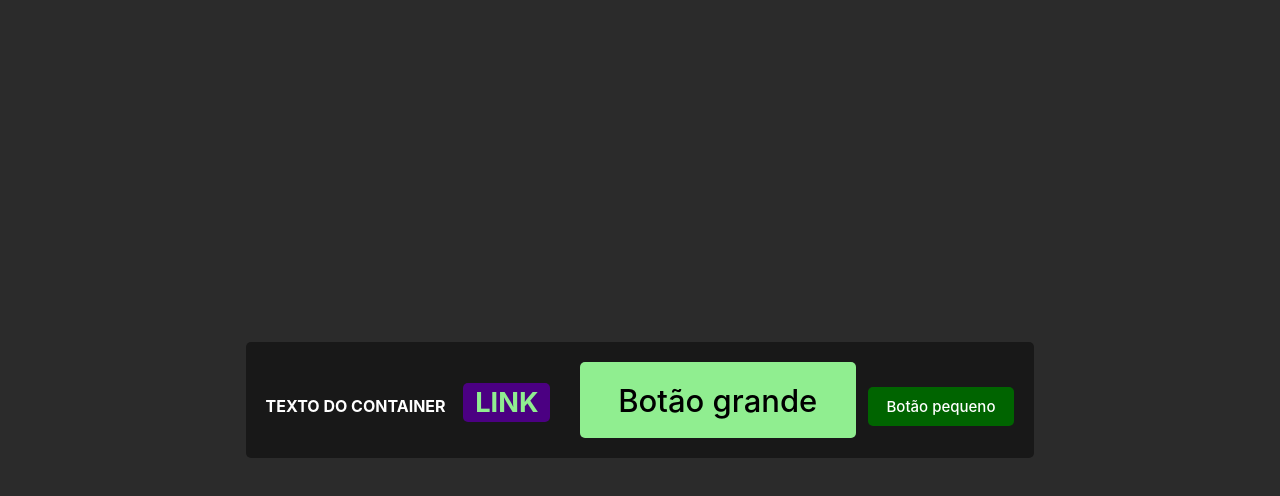
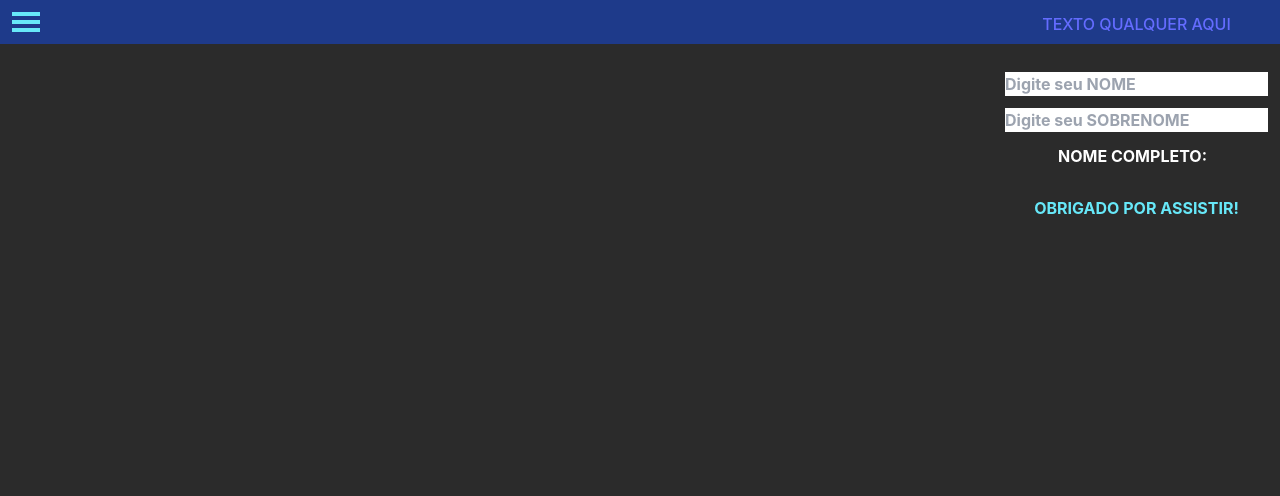
Before and after one commit to GamerCleanVic/reactJS, a React (Vite) app: page / in a window 1280 px wide. Shown: the top 496 px of the page. Built offline with nearby package versions, Linux system fonts and the light colour scheme.

Commit message:
+tailwind&&ReactEffect

```diff
--- /dev/null
+++ b/postcss.config.cjs
@@ -0,0 +1,6 @@
+module.exports = {
+  plugins: {
+    tailwindcss: {},
+    autoprefixer: {},
+  },
+}
--- a/src/App.tsx
+++ b/src/App.tsx
@@ -1,21 +1,62 @@
-import React, {useState} from 'react';
+import React, {ChangeEvent, useEffect, useState} from 'react';
 import * as C from './components/styled1/AppStyles';
 
 const App = () => {
 
+  const [name, setName] = useState('');
+  const [lastName, setLastName] = useState('');
+  const [fullName, setFullName] = useState('');
+
+  useEffect (() => {
+      setFullName(`${name} ${lastName}`);
+    }, [name, lastName]
+  );
+
+  const handleNameChange = (e: ChangeEvent<HTMLInputElement>) => {
+    setName(e.target.value);
+  }
+  const handleLastNameChange = (e: ChangeEvent<HTMLInputElement>) => {
+    setLastName(e.target.value);
+  }
 
   return(
-    <C.Container bgContainer="#181818">
-      <span>Texto do Container</span>
-      <a href='#' className="link">Link</a>
+    <div className="
+    bg-blue-900
+      p-3
+      w-screen
+      h-11
+      fixed
+      top-0
+      left-0
+      uppercase
+      font-bold
+    ">
+      <div className="fixed top-auto left-3">
+        <div className="bg-cyan-300 w-7 p-[2px] mb-1"></div>
+        <div className="bg-cyan-300 w-7 p-[2px] mb-1"></div>
+        <div className="bg-cyan-300 w-7 p-[2px]"></div>
+      </div>
+      <div className="
+        fixed
+        right-0
+      text-cyan-300
+        mr-3
 
-      <C.Botao bg="lightgreen" >
-        Botão grande
-      </C.Botao>
-      <C.Botao bg="darkgreen" corTexto="#fff" small>
-        Botão pequeno
-      </C.Botao>
-    </C.Container>
+      ">
+        <a href='#' className='no-underline'>Texto Qualquer Aqui</a>
+        <div className="mt-9 flex flex-col">
+            <input className="mb-3 text-blue-700" type="text" placeholder=
+            "Digite seu NOME" value={name} onChange={handleNameChange}/>
+            <input className="text-blue-700 mb-3" type="text" placeholder='Digite seu SOBRENOME'
+             value={lastName} onChange={handleLastNameChange}/>
+        </div>
+        <p className="text-white">Nome completo:
+        <i className="text-cyan-300 ml-2">{fullName}</i></p>
+        <div className="parag1 mt-7">
+          Obrigado por assistir!
+        </div>
+      </div>
+    </div>
   );
 }
 
--- a/src/components/styled1/AppStyles.ts
+++ b/src/components/styled1/AppStyles.ts
@@ -4,6 +4,8 @@ type StyleContainer = {
     bgContainer: string;
 }
 export const Container = styled.div<StyleContainer>`
+    margin: auto;
+    max-width: 600px;
     background-color: ${props => props.bgContainer};
     color: #fff;
     padding: 20px;
@@ -30,6 +32,9 @@ export const Container = styled.div<StyleContainer>`
             color: #000;
         }
     }
+    @media (max-width: 480px){
+        background: ${props => props.bgContainer=('#003700')}
+    }
 `;
 
 type BotaoProps = {
@@ -41,6 +46,7 @@ export const Botao = styled.button<BotaoProps>`
     font-size: ${(props) => props.small ? '15px' : '31px'};
     border-radius: 5px;
     margin-left: 12px;
+    margin-top: 12px;
     background-color: ${props => props.bg};
     color: ${props => props.corTexto};
 `;
--- a/src/index.css
+++ b/src/index.css
@@ -1,3 +1,7 @@
+@tailwind base;
+@tailwind components;
+@tailwind utilities;
+
 :root {
   font-family: Inter, Avenir, Helvetica, Arial, sans-serif;
   font-size: 16px;
--- /dev/null
+++ b/tailwind.config.cjs
@@ -0,0 +1,11 @@
+/** @type{import('tailwindcss').Config} */
+module.exports = {
+  content: [
+    "./index.html",
+    "./src/**/*.{js,ts,jsx,tsx}",
+  ],
+  theme: {
+    extend: {},
+  },
+  plugins: [],
+}
```
Also changed, not shown: package.json (+8 -0 lines), 1 other file (tests, documents, lock files or other folders).
